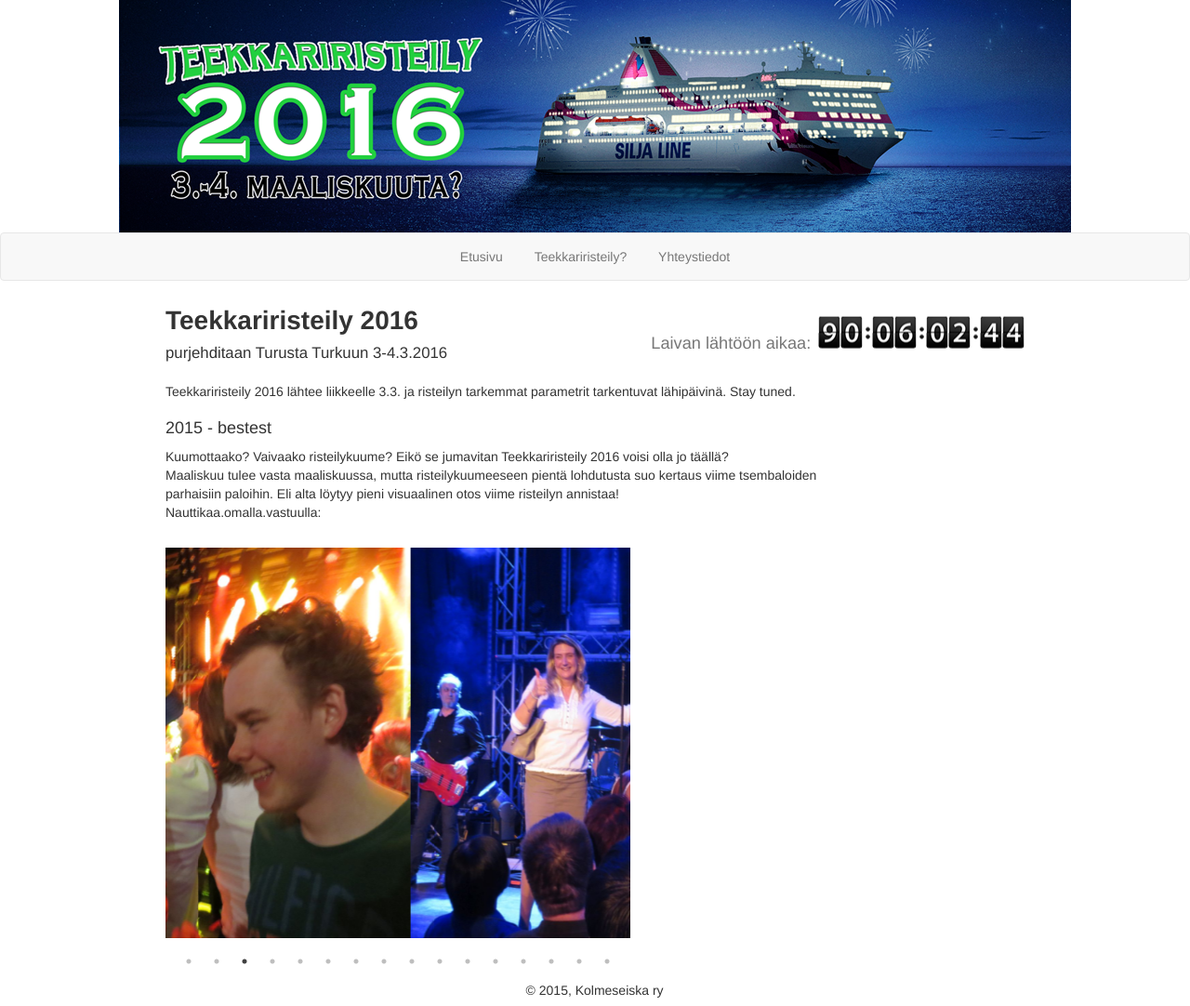
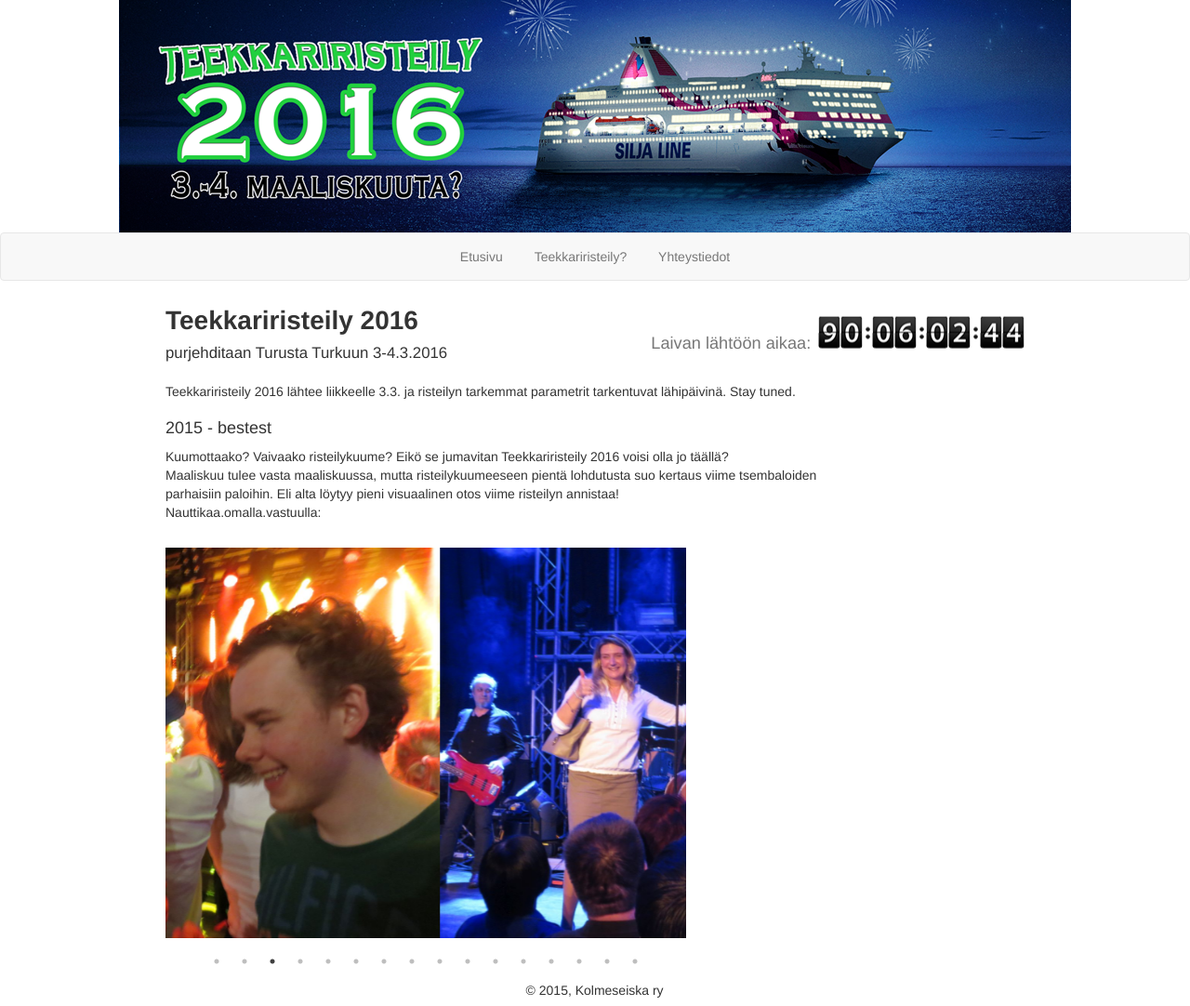
Before and after one commit to kolmeseiska/kolmeseiska.github.io, a Jekyll site: the page built from index.html, in a window 1280 px wide. Shown: the whole page at 93% size. Built offline with Jekyll 4.4.1, drawn with Linux system fonts in a browser that asks for light colours; nearby versions of some CDN libraries; some web fonts are replaced.

Commit message:
Modified gallery image's width to produce same width/height -ratio as originals had

```diff
--- a/css/style.css
+++ b/css/style.css
@@ -177,7 +177,7 @@ nav li {
 }
 
 #slider {
-  width:500px;
+  width:560px;
   height:420px !important;
   margin-bottom: 5%;
 }
--- a/index.html
+++ b/index.html
@@ -67,20 +67,20 @@ layout: default
 
 
   <div id="slider">
-    <div><img src="/images/gallery/tristeily15_01.jpg" alt="tristeily15_01.jpg" width="500" height="420"/></div>
-    <div><img src="/images/gallery/tristeily15_02.jpg" alt="tristeily15_02.jpg" width="500" height="420"/></div>
-    <div><img src="/images/gallery/tristeily15_03.jpg" alt="tristeily15_03.jpg" width="500" height="420"/></div>
-    <div><img src="/images/gallery/tristeily15_04.jpg" alt="tristeily15_04.jpg" width="500" height="420"/></div>
-    <div><img src="/images/gallery/tristeily15_05.jpg" alt="tristeily15_05.jpg" width="500" height="420"/></div>
-    <div><img src="/images/gallery/tristeily15_06.jpg" alt="tristeily15_06.jpg" width="500" height="420"/></div>
-    <div><img src="/images/gallery/tristeily15_07.jpg" alt="tristeily15_07.jpg" width="500" height="420"/></div>
-    <div><img src="/images/gallery/tristeily15_08.jpg" alt="tristeily15_08.jpg" width="500" height="420"/></div>
-    <div><img src="/images/gallery/tristeily15_09.jpg" alt="tristeily15_09.jpg" width="500" height="420"/></div>
-    <div><img src="/images/gallery/tristeily15_10.jpg" alt="tristeily15_10.jpg" width="500" height="420"/></div>
-    <div><img src="/images/gallery/tristeily15_11.jpg" alt="tristeily15_11.jpg" width="500" height="420"/></div>
-    <div><img src="/images/gallery/tristeily15_12.jpg" alt="tristeily15_12.jpg" width="500" height="420"/></div>
-    <div><img src="/images/gallery/tristeily15_13.jpg" alt="tristeily15_13.jpg" width="500" height="420"/></div>
-    <div><img src="/images/gallery/tristeily15_14.jpg" alt="tristeily15_14.jpg" width="500" height="420"/></div>
-    <div><img src="/images/gallery/tristeily15_15.jpg" alt="tristeily15_15.jpg" width="500" height="420"/></div>
-    <div><img src="/images/gallery/tristeily15_16.jpg" alt="tristeily15_16.jpg" width="500" height="420"/></div>
+    <div><img src="/images/gallery/tristeily15_01.jpg" alt="tristeily15_01.jpg" width="560" height="420"/></div>
+    <div><img src="/images/gallery/tristeily15_02.jpg" alt="tristeily15_02.jpg" width="560" height="420"/></div>
+    <div><img src="/images/gallery/tristeily15_03.jpg" alt="tristeily15_03.jpg" width="560" height="420"/></div>
+    <div><img src="/images/gallery/tristeily15_04.jpg" alt="tristeily15_04.jpg" width="560" height="420"/></div>
+    <div><img src="/images/gallery/tristeily15_05.jpg" alt="tristeily15_05.jpg" width="560" height="420"/></div>
+    <div><img src="/images/gallery/tristeily15_06.jpg" alt="tristeily15_06.jpg" width="560" height="420"/></div>
+    <div><img src="/images/gallery/tristeily15_07.jpg" alt="tristeily15_07.jpg" width="560" height="420"/></div>
+    <div><img src="/images/gallery/tristeily15_08.jpg" alt="tristeily15_08.jpg" width="560" height="420"/></div>
+    <div><img src="/images/gallery/tristeily15_09.jpg" alt="tristeily15_09.jpg" width="560" height="420"/></div>
+    <div><img src="/images/gallery/tristeily15_10.jpg" alt="tristeily15_10.jpg" width="560" height="420"/></div>
+    <div><img src="/images/gallery/tristeily15_11.jpg" alt="tristeily15_11.jpg" width="560" height="420"/></div>
+    <div><img src="/images/gallery/tristeily15_12.jpg" alt="tristeily15_12.jpg" width="560" height="420"/></div>
+    <div><img src="/images/gallery/tristeily15_13.jpg" alt="tristeily15_13.jpg" width="560" height="420"/></div>
+    <div><img src="/images/gallery/tristeily15_14.jpg" alt="tristeily15_14.jpg" width="560" height="420"/></div>
+    <div><img src="/images/gallery/tristeily15_15.jpg" alt="tristeily15_15.jpg" width="560" height="420"/></div>
+    <div><img src="/images/gallery/tristeily15_16.jpg" alt="tristeily15_16.jpg" width="560" height="420"/></div>
   </div>
```
